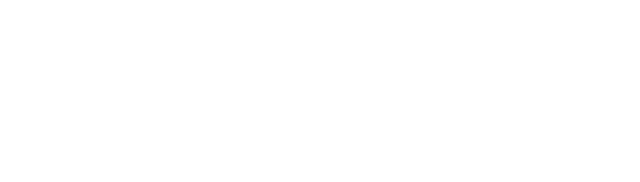
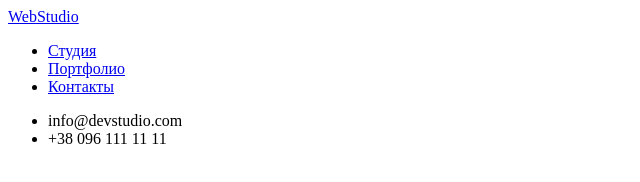
Before and after one commit to Blossom0204/goit-markup-hw-01, a plain HTML site: page index.html in a window 1280 px wide. Shown: the whole page, without its empty margins (0-640 px from the left). Drawn offline with Linux system fonts and the light colour scheme.

Commit message:
Шапка документа

```diff
--- a/index.html
+++ b/index.html
@@ -1,11 +1,28 @@
 <!DOCTYPE html>
-<html lang="en">
+<html lang="ru">
 <head>
     <meta charset="UTF-8">
     <meta name="viewport" content="width=device-width, initial-scale=1.0">
     <title>Web-Studio</title>
 </head>
 <body>
+    <!--Шапка-->
+    <header>
+        <nav>
+            <a href="#">
+                WebStudio
+            </a>
+            <ul>
+                <li><a href="#">Студия</a></li>
+                <li><a href="#">Портфолио</a></li>
+                <li><a href="#">Контакты</a></li>
+            </ul>
+            <ul>
+                <li><a href="mailto:info@devstudio.com"></a>info@devstudio.com</li>
+                <li><a href="tel:+380961111111"></a>+38 096 111 11 11</li>
+            </ul>
+        </nav>
+    </header>
 
 </body>
 </html>
```
